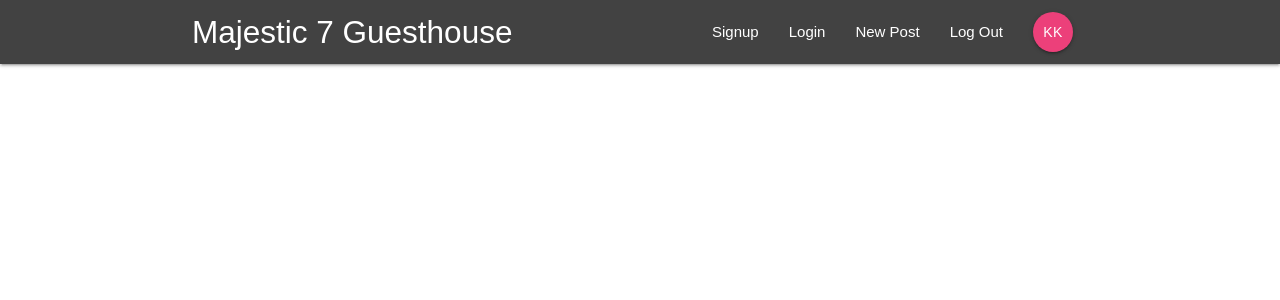
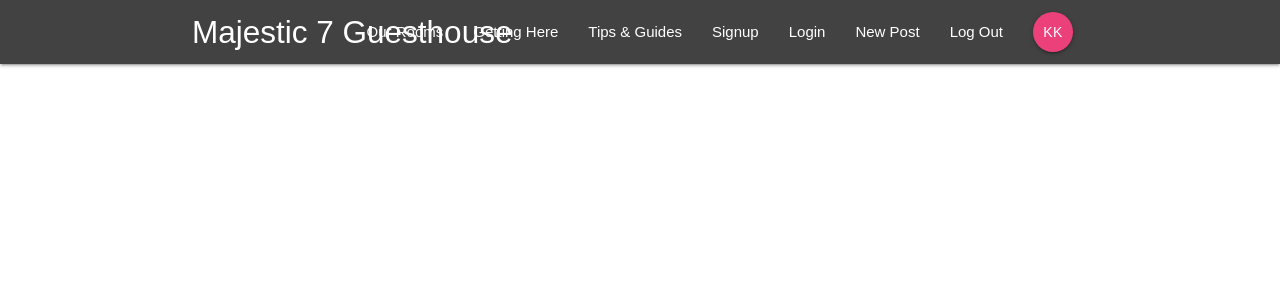
Before and after one commit to clickingmouse/M7GH, a React (Create React App) app in the folder m7gh/: page / in a window 1280 px wide. Shown: the top 300 px of the page. Built offline with nearby package versions, Linux system fonts and the light colour scheme.

Commit message:
added basic links

```diff
--- a/m7gh/src/components/layout/Navbar.js
+++ b/m7gh/src/components/layout/Navbar.js
@@ -5,13 +5,26 @@ import SignedOutLinks from "./SignedOutLinks";
 
 const Navbar = () => {
   return (
-    <nav class="nav-wrapper grey darken-3">
-      <div class="container">
+    <nav className="nav-wrapper grey darken-3">
+      <div className="container">
         <Link to="/" className="brand-logo">
           Majestic 7 Guesthouse
         </Link>
-        <SignedInLinks />
-        <SignedOutLinks />
+        <span className="right hide-on-med-and-down">
+          <SignedInLinks />
+          <SignedOutLinks />
+          <ul className="right">
+            <li>
+              <a href="#">Our Rooms</a>
+            </li>
+            <li>
+              <a href="#">Getting Here</a>
+            </li>
+            <li>
+              <a href="#">Tips &amp; Guides</a>
+            </li>
+          </ul>
+        </span>
       </div>
     </nav>
   );
```
